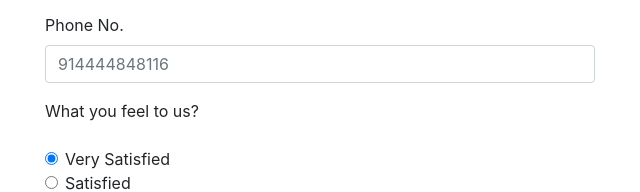
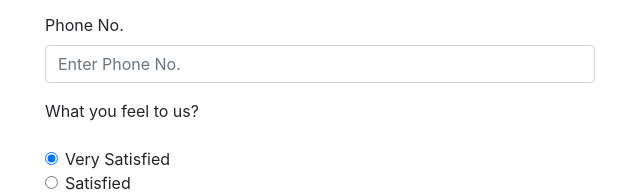
Before and after one commit to sanathbhardwaj/BCA, a website: page public/index.html in a window 1280 px wide. Shown: the part 389-581 px from the top of the page, 40-680 px from the left. Drawn offline with nearby package versions, Linux system fonts and the light colour scheme.

Commit message:
little change

```diff
--- a/public/index.html
+++ b/public/index.html
@@ -35,7 +35,7 @@
                 <div class="form-row">
                 <div class="form-group col-md-6">
                   <label for="inputAddress2">Phone No.</label>
-                  <input type="number" class="form-control" name="phone" placeholder="914444848116">
+                  <input type="number" class="form-control" name="phone" placeholder="Enter Phone No.">
                 </div>
                 </div>
                 <div>What you feel to us?</div><br>
```
